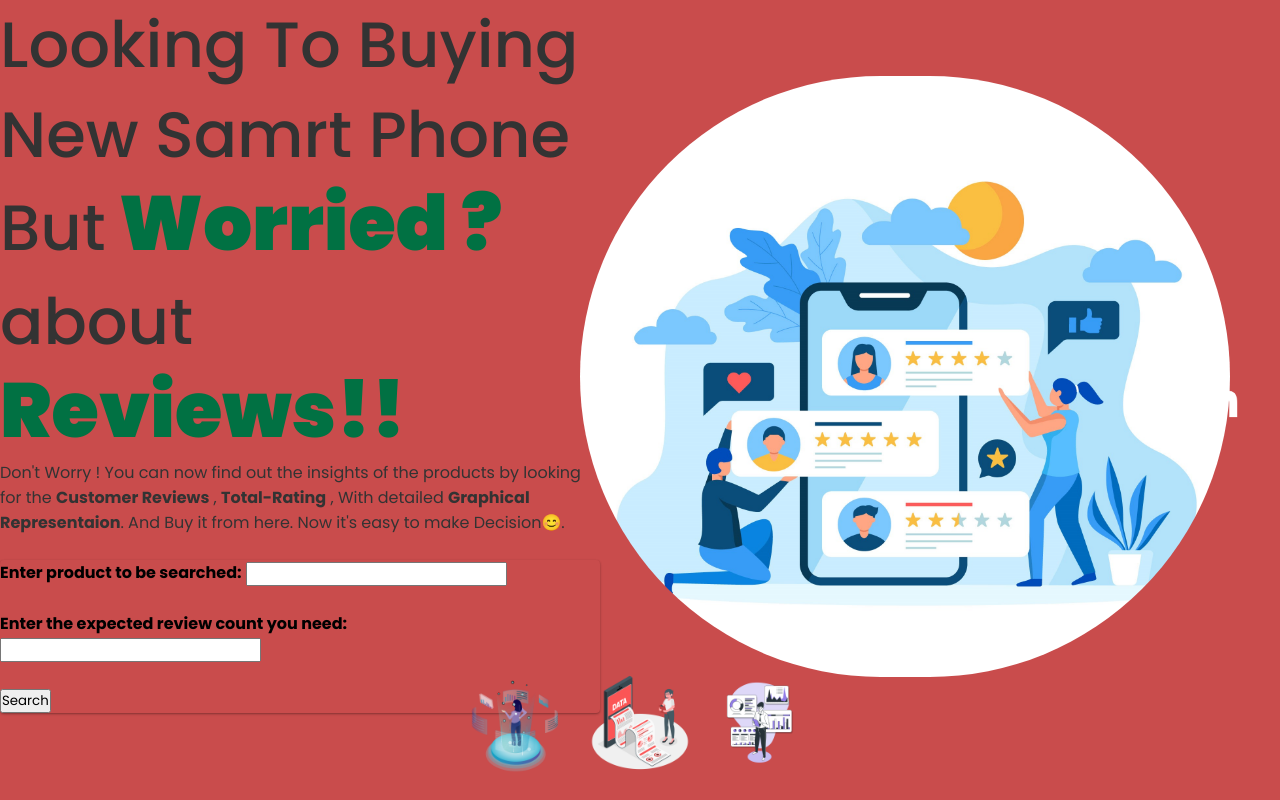
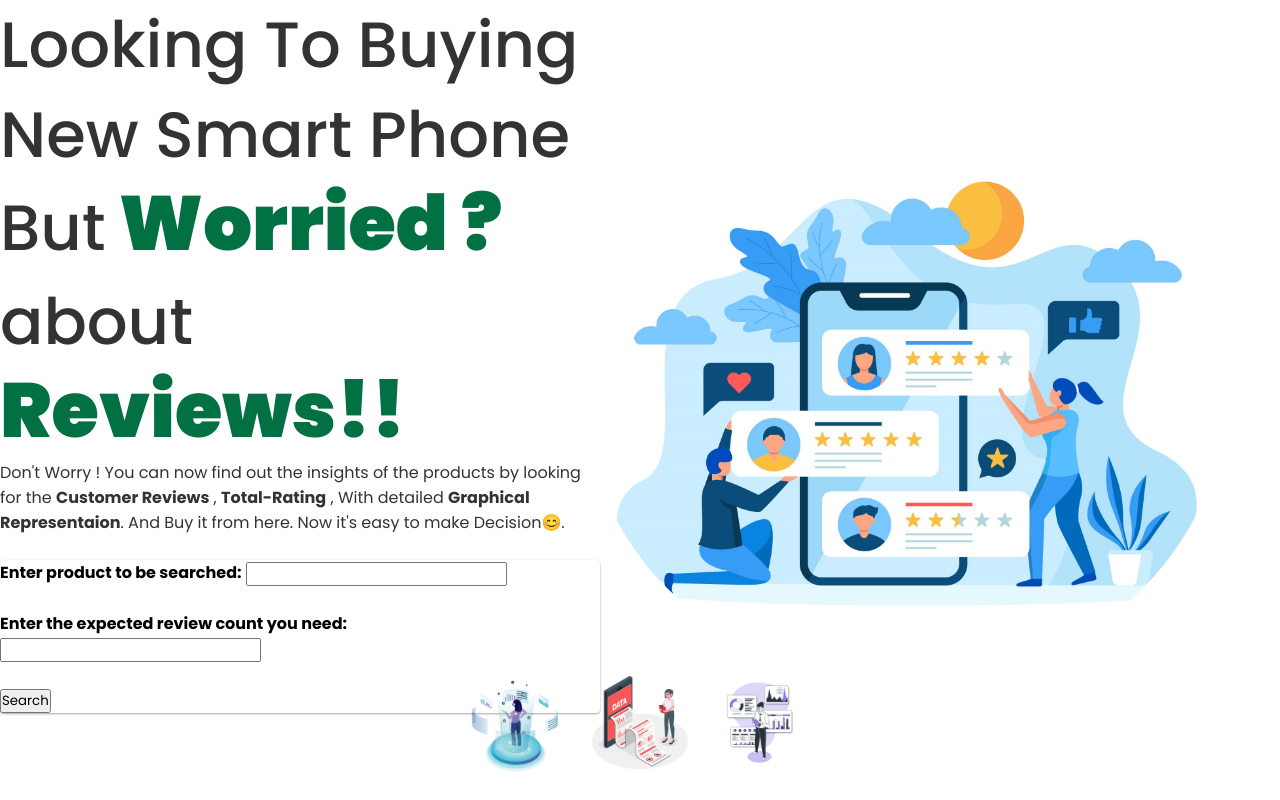
Before and after one commit to ninad555/FlaskWebScrapper, a Flask app: page / in a window 1280 px wide. Run offline with Flask 2, Linux system fonts and the light colour scheme.

Commit message:
make it proper

```diff
--- a/app.py
+++ b/app.py
@@ -13,6 +13,9 @@ import pymongo
 import plotly as py
 import plotly.graph_objects as go
 import json
+import time
+import os
+import redis
 
 logger = getLog("flipkart.py")
 
@@ -133,9 +136,6 @@ def product_details(product_page,productLink,searchstring):
     product_detail.append(dct)
     return product_detail
 
-
-app = Flask(__name__)
-
 def get_pie_chart():
     """
         This function returns pie chart of review ratings
@@ -164,6 +164,11 @@ def get_scatter_plot():
     return graphJSON
 
 
+app = Flask(__name__)
+
+
+
+r = redis.from_url(os.environ.get('REDIS_URL', 'redis://localhost:6379'))
 
 @app.route("/Dashboard" , methods = ["GET" , "POST"])
 @cross_origin()
@@ -206,6 +211,7 @@ def detail():
 @app.route("/", methods=["POST", "GET"])
 @cross_origin()
 def index():
+
     global max_reviews_pages
     global searchstring
     if request.method == "POST":
--- a/static/css/index_style.css
+++ b/static/css/index_style.css
@@ -1,6 +1,5 @@
 @import url('https://fonts.googleapis.com/css?family=Poppins:200,300,400,500,600,700,800,900&display=swap');
 
-body {background-color: rgb(201, 76, 76);}
 
 *
 {
--- a/templates/index.html
+++ b/templates/index.html
@@ -16,7 +16,7 @@
         </header>
         <div class="content">
             <div class="textBox">
-                <h2>Looking To Buying New Samrt Phone<br>But<span> Worried ?</span>about<span> Reviews!!</span></h2>
+                <h2>Looking To Buying New Smart Phone<br>But<span> Worried ?</span>about<span> Reviews!!</span></h2>
                 <p>
                     Don't Worry ! You can now find out the insights of the products by looking for the <b>Customer Reviews</b> , <b>Total-Rating</b> , With detailed <b>Graphical Representaion</b>.
                      And Buy it from here. Now it's easy to make Decision😊.</b>
```
Also changed, not shown: 2 other files.
